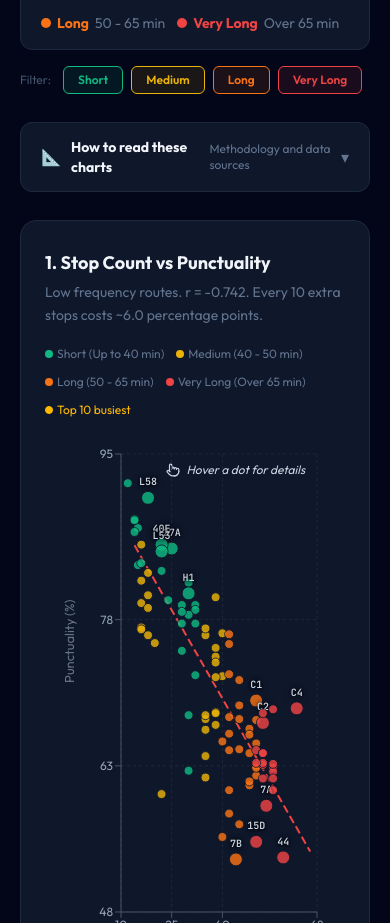
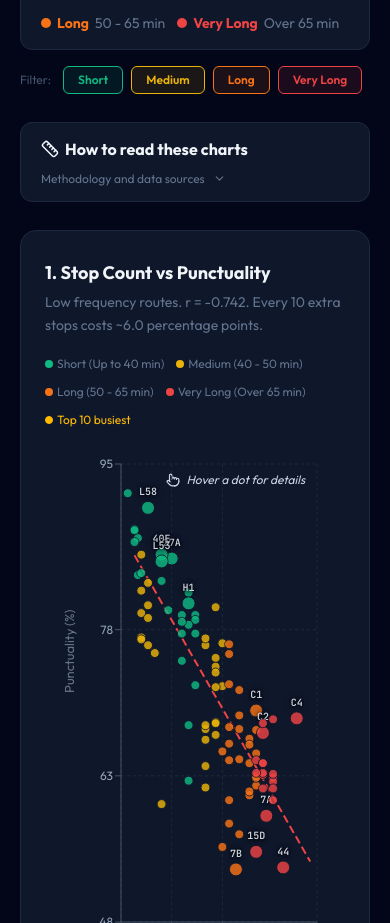
Before and after one commit to davidillichmann/dublin-bus-analysis, a React (Vite) app: page / in a window 390 px wide. Shown: the part 1100-2023 px from the top of the page. Built offline with nearby package versions, Linux system fonts and the light colour scheme.

Commit message:
Refactor MethodNote layout to improve responsiveness and replace Unicode icons with lucide-react equivalents

```diff
--- a/src/components/MethodNote.tsx
+++ b/src/components/MethodNote.tsx
@@ -1,4 +1,5 @@
 import { useState } from "react";
+import {ChevronDown, Ruler} from "lucide-react";
 
 export default function MethodNote() {
   const [open, setOpen] = useState(false);
@@ -7,17 +8,17 @@ export default function MethodNote() {
     <div className="bg-slate-900 rounded-xl border border-slate-800 mb-7 overflow-hidden">
       <div
         onClick={() => setOpen(!open)}
-        className="py-3.5 px-5 cursor-pointer flex items-center justify-between select-none"
+        className="py-3.5 px-5 cursor-pointer flex flex-col md:flex-row md:justify-between gap-0.5 select-none"
       >
-        <div className="flex items-center gap-2.5">
-          <span className="text-base">📐</span>
-          <span className="font-bold text-slate-100 text-sm">How to read these charts</span>
+        <div className="font-bold text-slate-100 text-md flex items-center gap-1.5 mb-2 md:m-0"><Ruler size={18} /> How to read these charts</div>
+        <div className="flex items-center">
           <span className="text-xs text-slate-500">Methodology and data sources</span>
+          <ChevronDown
+            size={13}
+            className="text-slate-500 transition-transform duration-200 ml-2"
+            style={{ transform: open ? "rotate(180deg)" : "rotate(0deg)" }}
+          />
         </div>
-        <span
-          className="text-slate-500 text-base transition-transform duration-200"
-          style={{ transform: open ? "rotate(180deg)" : "rotate(0deg)" }}
-        >▾</span>
       </div>
 
       {open && (
```
